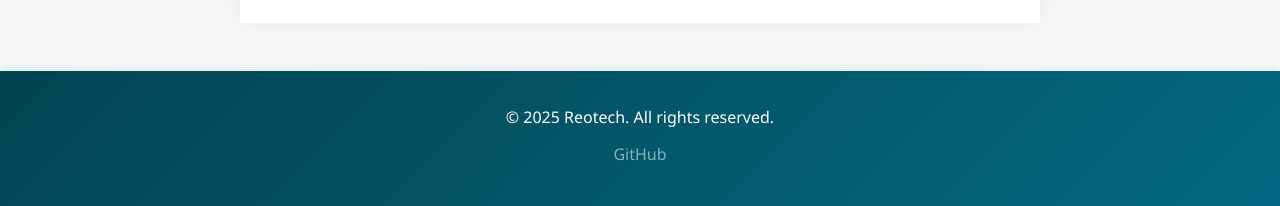
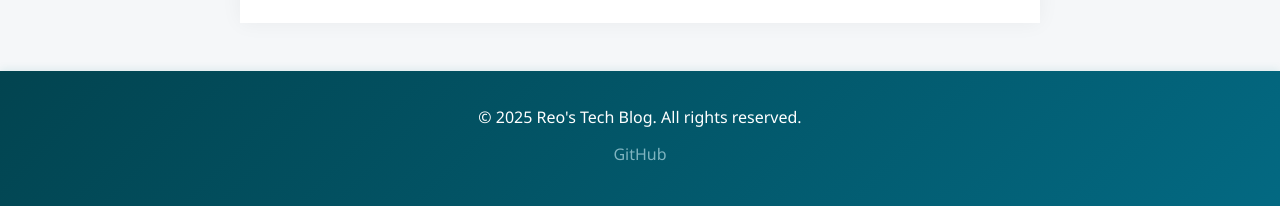
Before and after one commit to Reotech736/Reotech736.github.io, a Jekyll site: the page built from index.html, in a window 1280 px wide. Shown: the part 2253-2459 px from the top of the page. Built offline with Jekyll 4.4.1, drawn with Linux system fonts in a browser that asks for light colours.

Commit message:
fix: サイトタイトル変更とキーボードアクセシビリティ対応
- タイトルを "Reo's Tech Blog" に変更
- :focus スタイル追加でキーボードナビゲーション改善

```diff
--- a/_config.yml
+++ b/_config.yml
@@ -1,7 +1,7 @@
 # サイト設定
-title: Reotech
+title: Reo's Tech Blog
 author: Reo Komatsubara
-email: relion911@gmail.com
+contact: "/contact/"
 description: >-
   エンジニアの学習記録 兼 備忘録
 baseurl: ""
--- a/assets/css/style.css
+++ b/assets/css/style.css
@@ -20,6 +20,7 @@ html {
     --bg-light: #f5f7f9;
     --white: #ffffff;
     --border: #dde2e6;
+    --focus-outline: 2px solid var(--accent);
 }
 
 body {
@@ -51,8 +52,10 @@ header h1 a {
     transition: opacity 0.3s;
 }
 
-header h1 a:hover {
+header h1 a:hover,
+header h1 a:focus {
     opacity: 0.9;
+    outline: none;
 }
 
 nav ul {
@@ -72,9 +75,11 @@ nav a {
     border-bottom: 2px solid transparent;
 }
 
-nav a:hover {
+nav a:hover,
+nav a:focus {
     border-bottom-color: var(--white);
     opacity: 0.9;
+    outline: none;
 }
 
 main {
```
